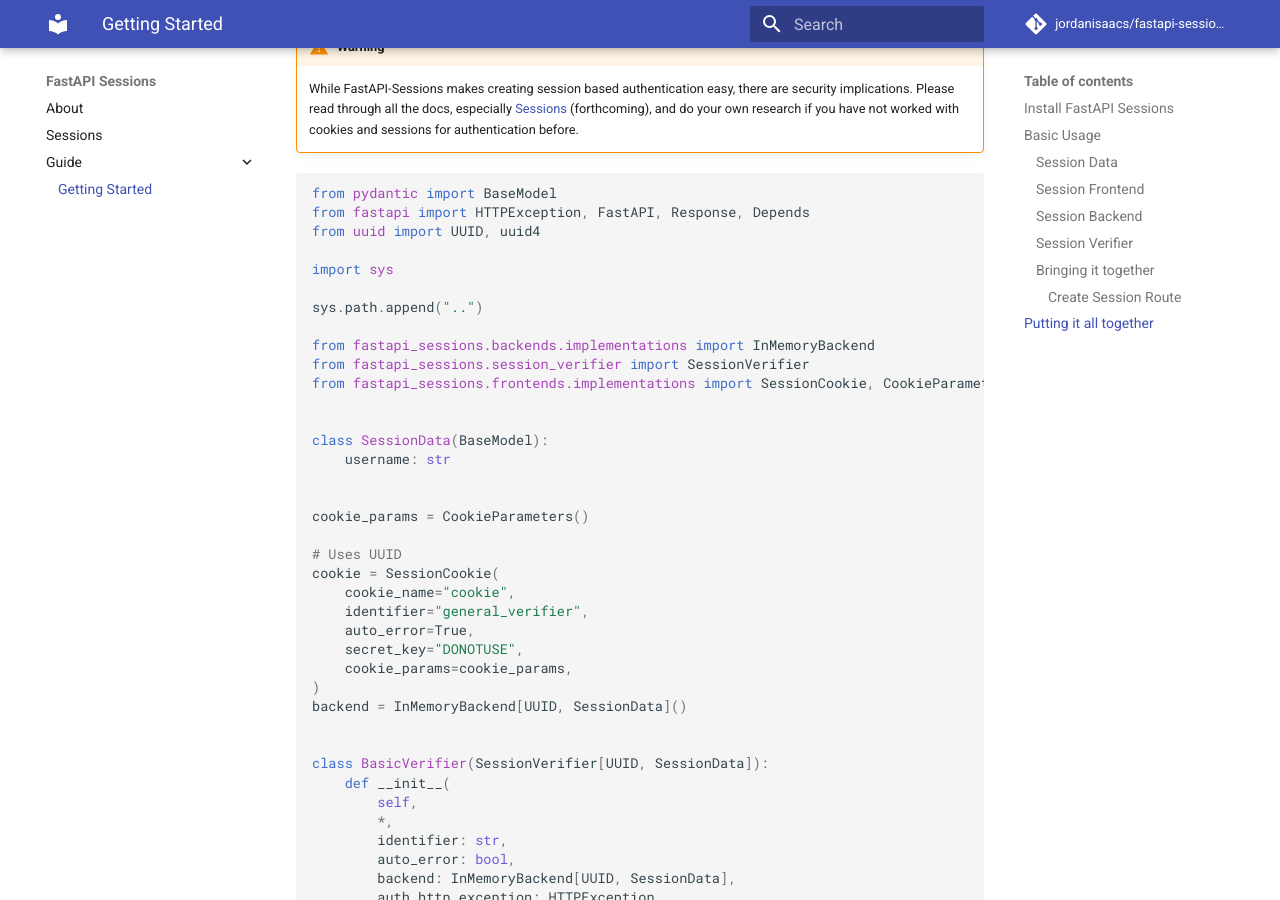
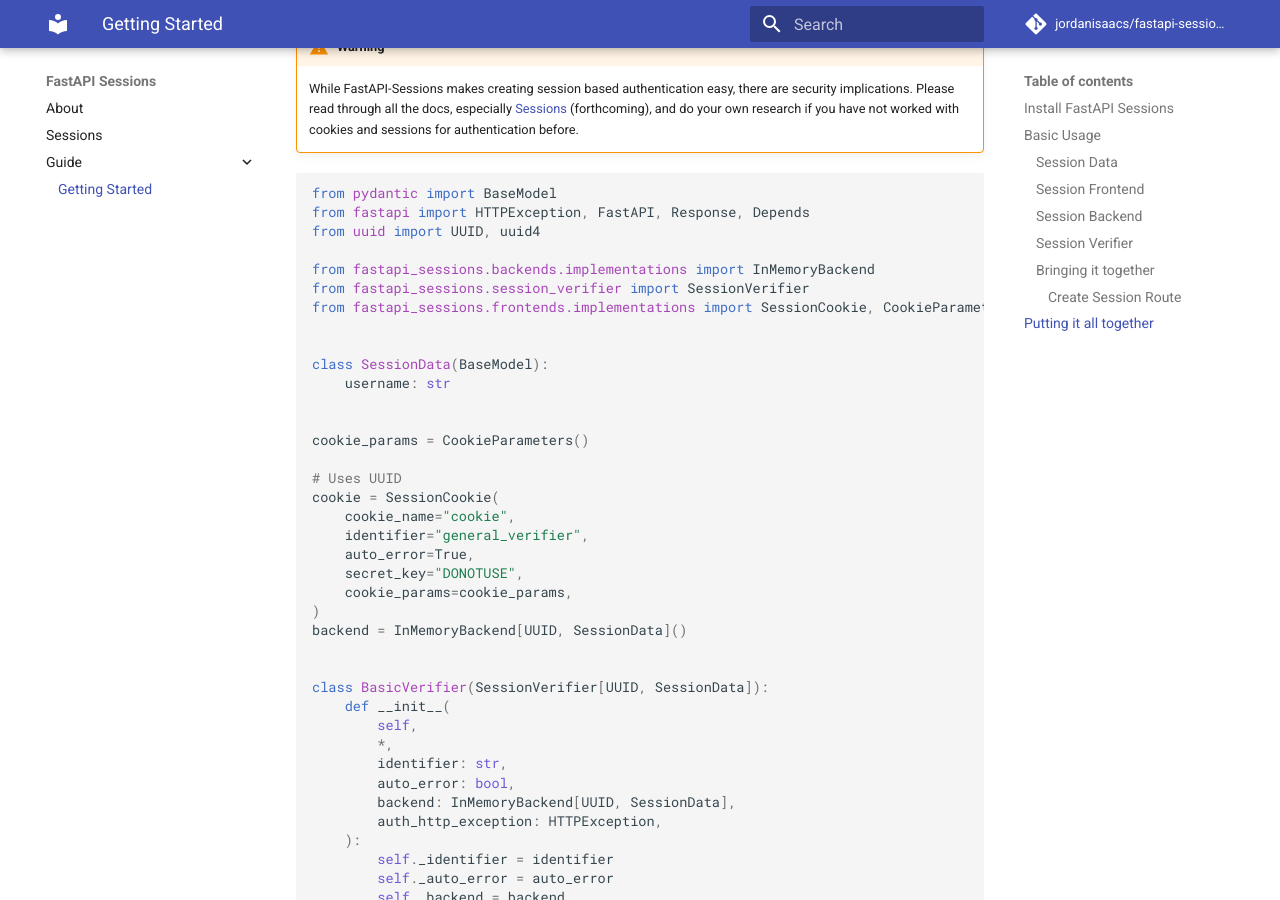
Before and after one commit to jordanisaacs/fastapi-sessions, an MkDocs documentation site: the page built from docs/guide/getting_started.md, in a window 1280 px wide and 900 px high, scrolled down 3982 px. Built offline with MkDocs 1.6.1 and Material for MkDocs 9.7.7, drawn with Linux system fonts in a browser that asks for light colours; comment, search, counter and statistics services are not loaded.

Commit message:
removed unnecessary sys

```diff
--- a/docs/guide/getting_started.md
+++ b/docs/guide/getting_started.md
@@ -181,10 +181,6 @@
 from fastapi import HTTPException, FastAPI, Response, Depends
 from uuid import UUID, uuid4
 
-import sys
-
-sys.path.append("..")
-
 from fastapi_sessions.backends.implementations import InMemoryBackend
 from fastapi_sessions.session_verifier import SessionVerifier
 from fastapi_sessions.frontends.implementations import SessionCookie, CookieParameters
```
